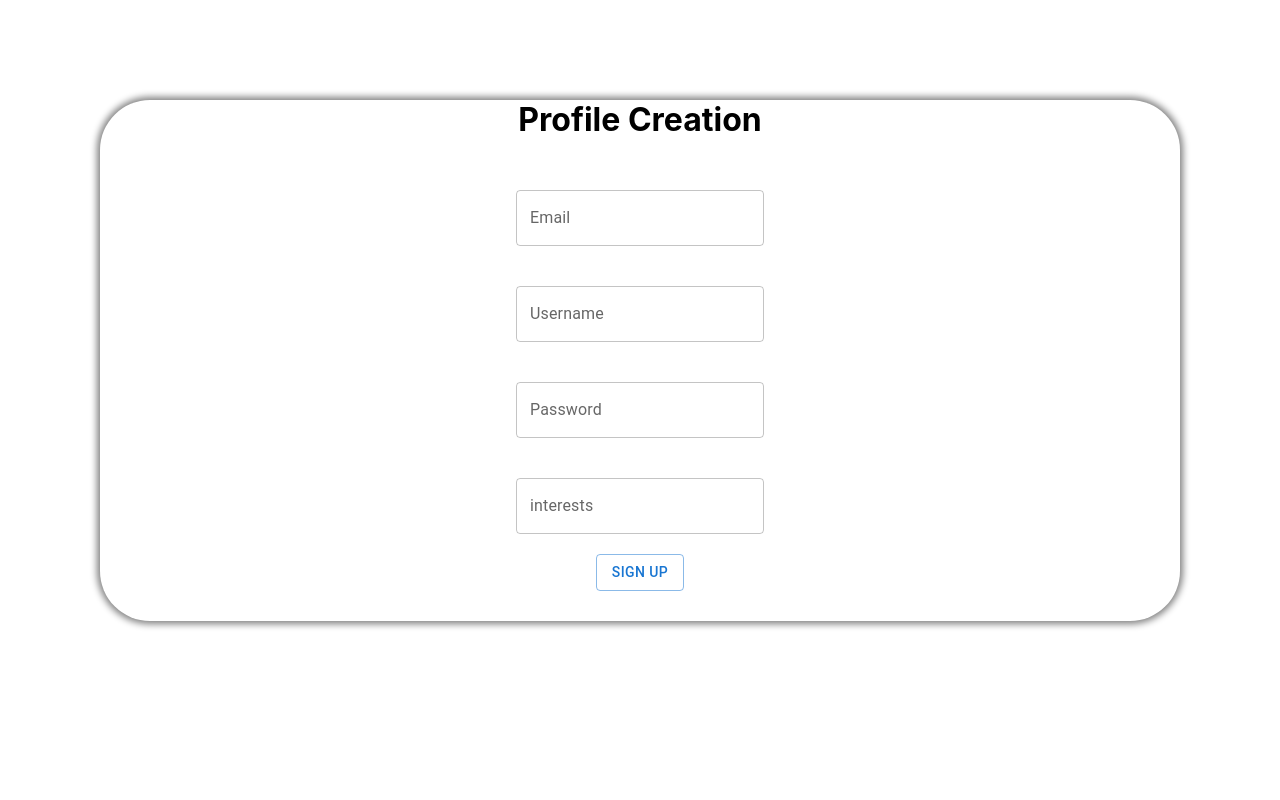
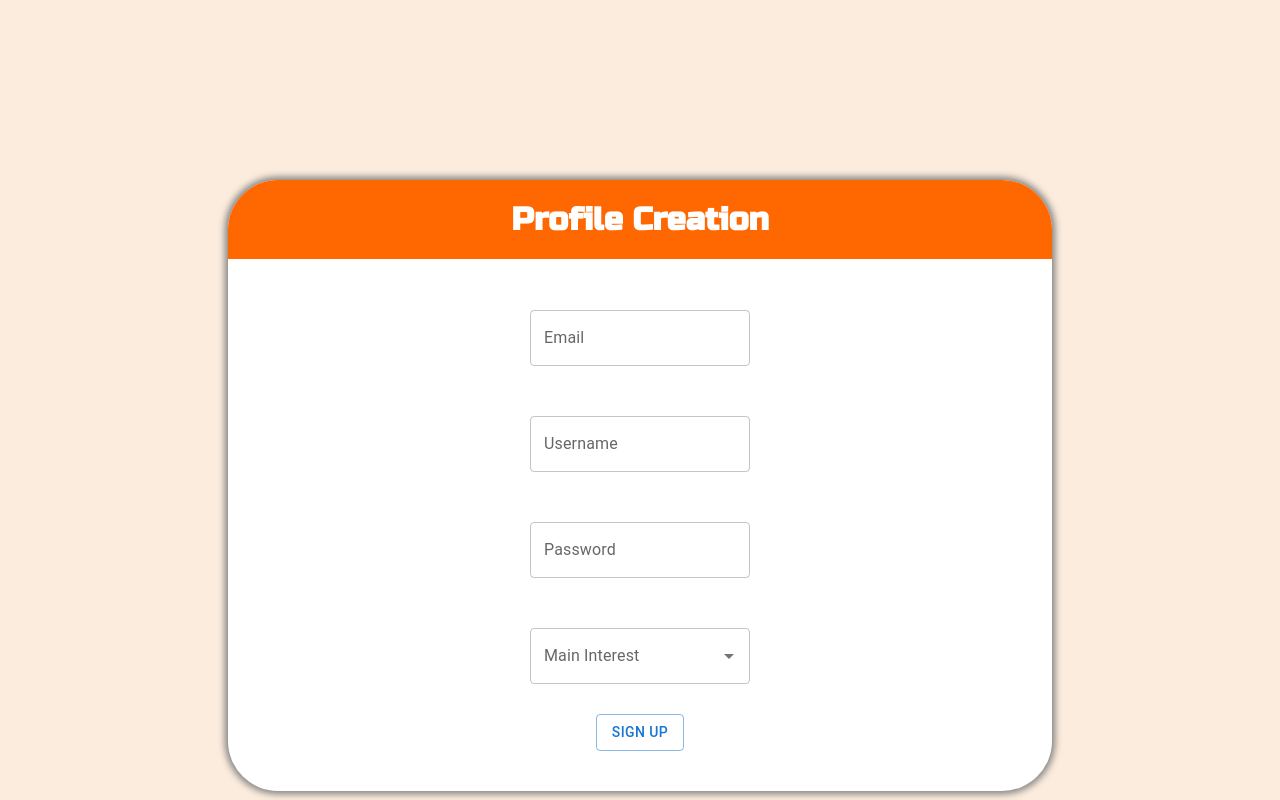
Before and after one commit to The-Briel-Deal/challenge-community, a React (Create React App) app: page / in a window 1280 px wide. Built offline with nearby package versions, Linux system fonts and the light colour scheme.

Commit message:
skelespt2

```diff
--- a/public/index.html
+++ b/public/index.html
@@ -25,6 +25,9 @@
       Learn how to configure a non-root public URL by running `npm run build`.
     -->
     <title>React App</title>
+    <link rel="preconnect" href="https://fonts.googleapis.com">
+    <link rel="preconnect" href="https://fonts.gstatic.com" crossorigin>
+    <link href="https://fonts.googleapis.com/css2?family=Russo+One&display=swap" rel="stylesheet">
   </head>
   <body>
     <noscript>You need to enable JavaScript to run this app.</noscript>
--- a/src/ProfileCreation.js
+++ b/src/ProfileCreation.js
@@ -1,7 +1,8 @@
 import './index.css';
 import Button from '@mui/material/Button';
 import TextField from '@mui/material/TextField';
-import {useState} from 'react';
+import {useState, useEffect} from 'react';
+import  Autocomplete  from '@mui/material/Autocomplete';
 
 function ProfileCreation() {
 
@@ -16,52 +17,79 @@ function ProfileCreation() {
     };
 
 
+    const Possibleinterests =[
+        {title: 'Computer Science', ID: 1},
+        {title: 'Computer Hardware',ID: 2},
+        {title: 'Running',ID: 3},
+        {title: 'Strength Training',ID: 4},
+        {title: 'Snorkeling',ID: 5}
+    ];
+
 
     const [formData, setFormData] = useState(clearData);
     let [user, setUser] = useState([]);
+    const [selectedOptions, setSelectedOptions] = useState(Possibleinterests[0].title);
+    const handleChange = (event, value) => setSelectedOptions(value);
+
 
     const createUser = () =>{
         setUser({...user, ...{
             Email: formData.Email,
             Username: formData.Username,
             password: formData.password,
-            interests: formData.interests
+            interests: selectedOptions.title
         }})
 
         setFormData(clearData);
     }
+
+
+
     console.log(user)
 
 
     return(
-        <div>
+        <div className="container">
 
             <div className="insideCard">
 
-                <h1 >Profile Creation</h1>
+                <h1>Profile Creation</h1>
                 <form>
                     <br></br>
                     <label>
-                        <TextField id="outlined-basic" value={formData.Email} onChange={(event)=>{setFormData({...formData, Email: event.target.value})}} label="Email" variant="outlined" />
+                        <TextField sx={{ width: 220 }} id="outlined-basic" value={formData.Email} onChange={(event)=>{setFormData({...formData, Email: event.target.value})}} label="Email" variant="outlined" />
                     </label>
                     <br></br>
                     <label>
-                        <TextField id="outlined-basic" value={formData.Username} onChange={(event)=>setFormData({...formData, Username: event.target.value})} label="Username" variant="outlined"/>
+                        <TextField sx={{ width: 220 }} id="outlined-basic" value={formData.Username} onChange={(event)=>setFormData({...formData, Username: event.target.value})} label="Username" variant="outlined"/>
                     </label>
                     <br></br>
                     <label>
-                        <TextField id="outlined-basic" value={formData.password} onChange={(event)=>setFormData({...formData, password: event.target.value})} label="Password" variant="outlined"/>
+                        <TextField sx={{ width: 220 }} id="outlined-basic" value={formData.password} onChange={(event)=>setFormData({...formData, password: event.target.value})} label="Password" variant="outlined"/>
                     </label>
                     <br></br>
+
+
+
                     <label>
-                        <TextField id="outlined-basic" value={formData.interests} onChange={(event)=>setFormData({...formData, interests: event.target.value})} label="interests" variant="outlined"/>
+                    <Autocomplete
+                        disablePortal
+                        id="combo-box-demo"
+                        options={Possibleinterests}
+                        sx={{ width: 220 }}
+                        onChange = {handleChange}
+                        isOptionEqualToValue={(option, value) => option.title === value.title}
+                        getOptionLabel = {option => option.title}
+                        renderInput={(params) => <TextField {...params} label="Main Interest"
+                        />}
+                        />
                     </label>
-                    <container>
 
-                    </container>
                     <label>
-                    <Button variant="outlined" onClick={createUser} >Sign Up</Button>
+                    <Button variant="outlined" onClick={createUser}  >Sign Up</Button>
                     </label>
+
+
                     <br></br>
 
                 </form>
--- /dev/null
+++ b/src/SignInForm.js
@@ -0,0 +1,67 @@
+import './index.css';
+import TextField from '@mui/material/TextField'
+import Button from '@mui/material/Button'
+import React, {useState} from 'react'
+
+function SignInForm() {
+
+    const EmptyData =
+    {
+        Username: '',
+        password: ''
+    }
+
+    const [formData, setFormData] = useState(EmptyData);
+    let[user, setUser] = useState([]);
+
+    let LoginUser = () =>{
+        setUser({...user, ...{
+            Email: formData.Username,
+            Password: formData.password
+        }})
+
+        //check if user is in the roach
+
+        // move into the next page
+    }
+
+    return(
+        <div className='container'>
+            <div className='insideCard'>
+                <h1>Sign In</h1>
+
+                <form>
+                    <br></br>
+                    <label>
+                        <TextField id="outlined-basic" value={formData.Username} onChange={(event)=>{setFormData({...formData, Email: event.target.value})}} label="Username" variant="outlined" > </TextField>
+                    </label>
+                    <br></br>
+                    <label>
+                        <TextField id="outlined-basic" value={formData.Username} onChange={(event)=>{setFormData({...formData, password: event.target.value})}} label="password" variant="outlined" > </TextField>
+                    </label>
+                    <br></br>
+                    <label>
+                        <Button onClick={LoginUser} variant="outlined">Sign In</Button>
+                    </label>
+                </form>
+
+
+            </div>
+
+
+
+
+        </div>
+
+
+
+    );
+
+
+
+}
+
+
+
+
+export default SignInForm;
--- a/src/index.css
+++ b/src/index.css
@@ -5,19 +5,30 @@ body {
     sans-serif;
   -webkit-font-smoothing: antialiased;
   -moz-osx-font-smoothing: grayscale;
+  background-color: #FCECDD
 }
 
 
-.container{}
+.container{
+  position: absolute;
+  left:10%;
+  right: 10%;
+  top: 10%;
+  bottom: 10%;
+}
 
 .insideCard{
   margin: 100px;
   box-shadow: 0px 0px 7px 3px grey;
   border-radius: 50px;
+  background-color: white;
+
+
+
 }
 
 label{
-  padding: 10px;
+  padding: 10px 0px 20px 0px;
   display: flex;
   justify-content: center;
 
@@ -33,4 +44,17 @@ input{
 h1{
   display: flex;
   justify-content: center;
+  font-family: 'Russo One', sans-serif;
+  border-radius: 50px 50px 0px 0px;
+  padding-bottom: 20px;
+  background-color: #FF6701;
+  color: white;
+  padding-top: 20px;
 }
+
+.CurInt{
+  background-color: lightgrey;
+  margin: 20px;
+  border-radius: 5px;
+  padding: 5px;
+}
--- a/src/index.js
+++ b/src/index.js
@@ -3,6 +3,7 @@ import ReactDOM from 'react-dom';
 import './index.css';
 import App from './App';
 import ProfileCreation from './ProfileCreation'
+import SignInForm from './SignInForm.js'
 import reportWebVitals from './reportWebVitals';
 
 ReactDOM.render(
```
